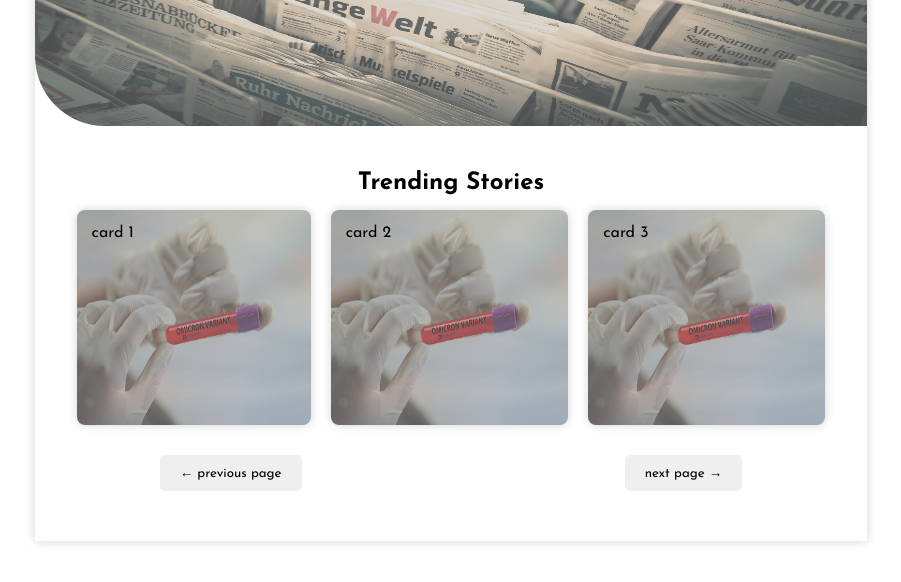
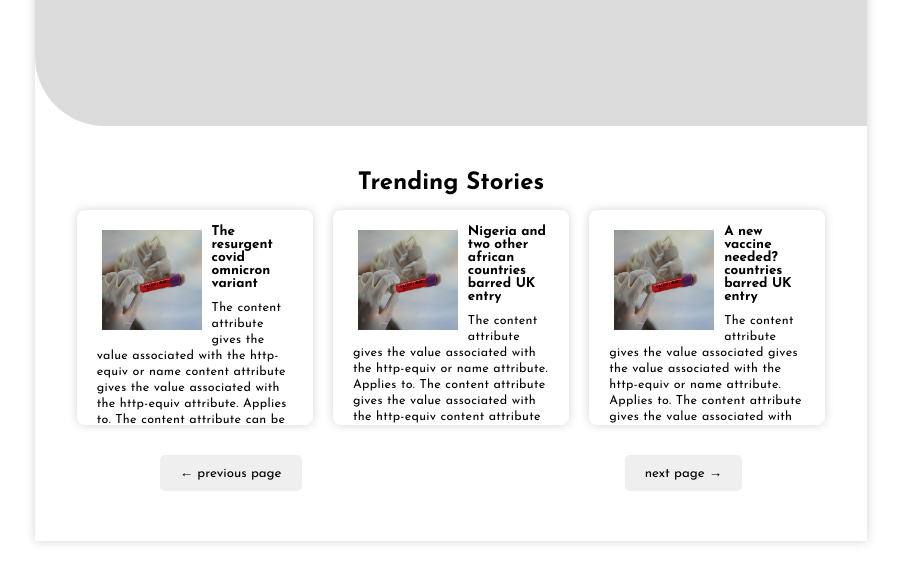
Before and after one commit to okafohenry/news-outlet-UI, a plain HTML site: page index.html in a window 1280 px wide. Shown: the part 174-756 px from the top of the page, without its empty margins (189-1090 px from the left). Drawn offline with Linux system fonts and the light colour scheme.

Commit message:
made slight changes to thr news display grid

```diff
--- a/globalStyle.css
+++ b/globalStyle.css
@@ -93,16 +93,34 @@ header{
 }
 
 .grid-item{
-    background-image: linear-gradient(
-        rgba(172, 172, 172, 0.418),
-        rgba(175, 175, 175, 0.445)
-      ),url("covid-img.jpg");
-    background-size: 100% 100%;
-    background-repeat: no-repeat;
     padding: 15px;
     height: 185px;
     border-radius: .5rem;
-    box-shadow: 0px 0px 10px 0px #d4d4d4
+    box-shadow: 0px 0px 10px 0px #d4d4d4;
+    overflow: hidden;
+}
+.grid-item img{
+    float: left;
+    padding: 5px 10px;
+}
+.grid-item h3{
+    font-size: 13.5px;
+    font-weight: bold;
+    position: relative;
+}
+.txt-container{
+    margin: 0 auto;
+    width: 95%;
+    text-overflow: ellipsis;
+}
+.grid-item p{
+    font-size: 12.5px;
+    letter-spacing: .3px;
+    line-height: 1rem;
+    padding: 10px 0px;
+}
+.txt{
+    overflow: ellipsis;
 }
 
 
--- a/index.html
+++ b/index.html
@@ -47,13 +47,25 @@
                 <h2> Trending Stories </h2>
                 <div class="stories-container grid">
                     <div class="grid-item">
-                        card 1
+                        <img src="covid-img.jpg" alt="covid-img.jpeg" height="100px" width="100px">
+                        <h3>The resurgent covid omnicron variant</h3>
+                        <div class="txt-container">
+                            <p>The content attribute gives the value associated with the http-equiv or name content attribute gives the value associated with the http-equiv attribute. Applies to. The content attribute can be used on the following element</p>
+                        </div>
                     </div>
                     <div class="grid-item">
-                        card 2
+                        <img src="covid-img.jpg" alt="covid-img.jpeg" height="100px" width="100px">
+                        <h3>Nigeria and two other african countries barred UK entry</h3>
+                        <div class="txt-container">
+                            <p>The content attribute gives the value associated with the http-equiv or name attribute. Applies to. The content attribute gives the value associated with the http-equiv content attribute can be used on the following element</p>
+                        </div>
                     </div>
                     <div class="grid-item">
-                        card 3
+                        <img src="covid-img.jpg" alt="covid-img.jpeg" height="100px" width="100px">
+                        <h3>A new vaccine needed? countries barred UK entry</h3>
+                        <div class="txt-container">
+                            <p class="txt">The content attribute gives the value associated gives the value associated with the http-equiv or name attribute. Applies to. The content attribute gives the value associated with the http-equiv content attribute can be used on the following element</p>
+                        </div>
                     </div>
                 </div>
                 <div class="buttons">
```
Also changed, not shown: news-img1.jpg (deleted), train-img.jpg (deleted).
